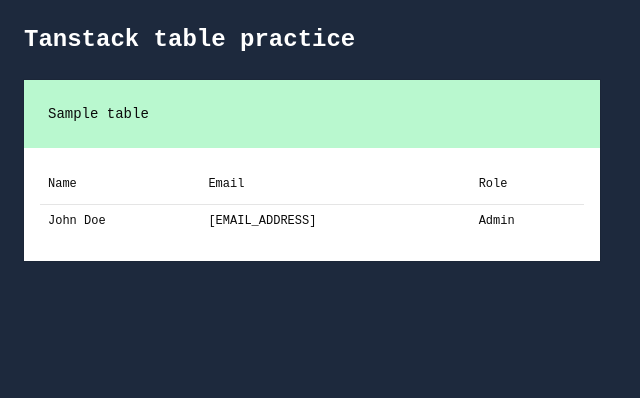
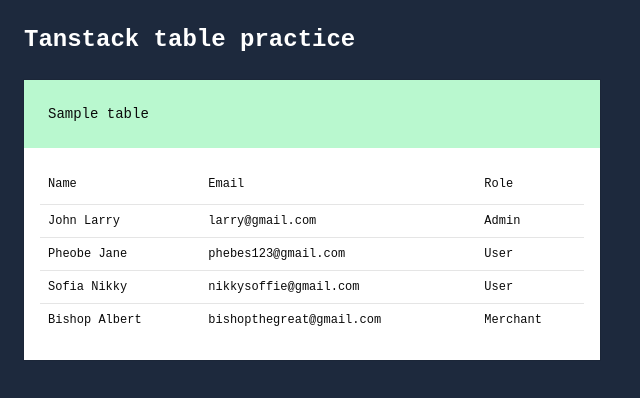
Before and after one commit to abrahambishopcodes/tanstack-table, a React (Vite) app: page / in a window 1280 px wide. Shown: the top 398 px of the page, without its empty margins (0-640 px from the left). Built offline with nearby package versions, Linux system fonts and the light colour scheme.

Commit message:
refactor: memoize table data and columns and implement dynamic row rendering

```diff
--- a/src/sample-table1.tsx
+++ b/src/sample-table1.tsx
@@ -9,6 +9,7 @@
 import { Card, CardHeader, CardTitle, CardContent } from "./components/ui/card";
 
 import { useReactTable, createColumnHelper, getCoreRowModel } from "@tanstack/react-table";
+import { useMemo } from "react";
 
 
 const SampleTable1 = () => {
@@ -22,7 +23,8 @@
     }
 
     // Table Data
-    const data: User[] = [
+    const data = useMemo<User[]>(
+      () => [
       {
         name: "John Larry",
         email: "larry@gmail.com",
@@ -47,18 +49,27 @@
         role: "Merchant",
         status: "Active"
       }
-    ]
+    ], [])
 
     const columnHelper = createColumnHelper<User>();
 
     // Table columns
-    const columns = [
+    const columns = useMemo(() => [
       columnHelper.accessor("name", {
         header: "Name",
         cell: props => <span>{props.getValue()}</span>
+      }),
+      columnHelper.accessor("email", {
+        header: "Email",
+        cell: props => <span>{props.getValue()}</span>
+      }),
+      columnHelper.accessor("role", {
+        header: "Role",
+        cell: props => <span>{props.getValue()}</span>
       })
-    ]
+    ], [columnHelper])
 
+    // Table instance
     const table = useReactTable({
       data: data,
       columns: columns,
@@ -66,6 +77,7 @@
     })
 
     const rows = table.getRowModel().rows
+
 
   return (
     <Card className="p-0">
@@ -82,11 +94,15 @@
             </TableRow>
           </TableHeader>
           <TableBody>
-            <TableRow>
-              <TableCell>John Doe</TableCell>
-              <TableCell>[EMAIL_ADDRESS]</TableCell>
-              <TableCell>Admin</TableCell>
-            </TableRow>
+            {
+              rows.map(row => (
+                <TableRow key={row.id}>
+                  <TableCell>{row.getValue("name")}</TableCell>
+                  <TableCell>{row.getValue("email")}</TableCell>
+                  <TableCell>{row.getValue("role")}</TableCell>
+                </TableRow>
+              ))
+            }
           </TableBody>
         </Table>
       </CardContent>
```
